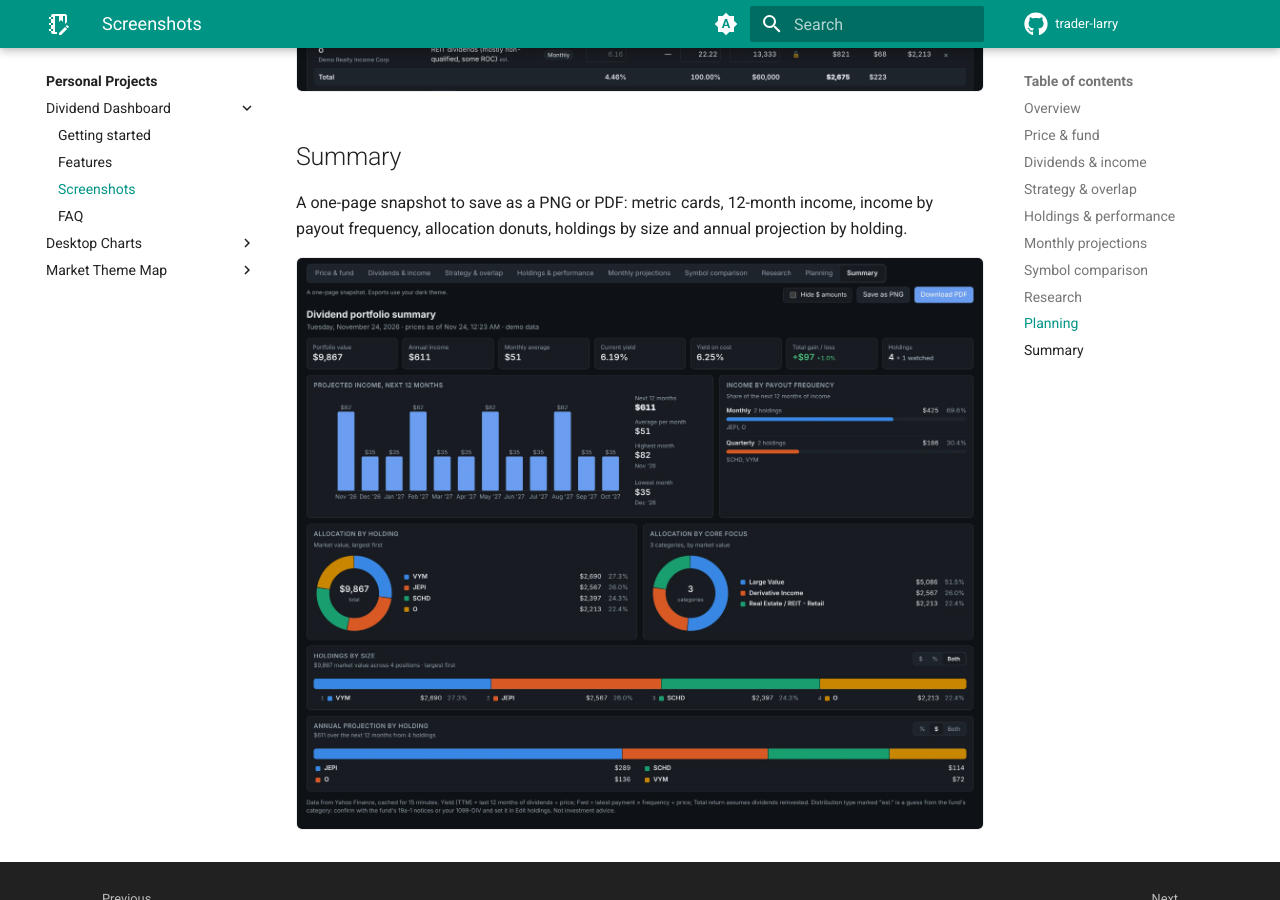
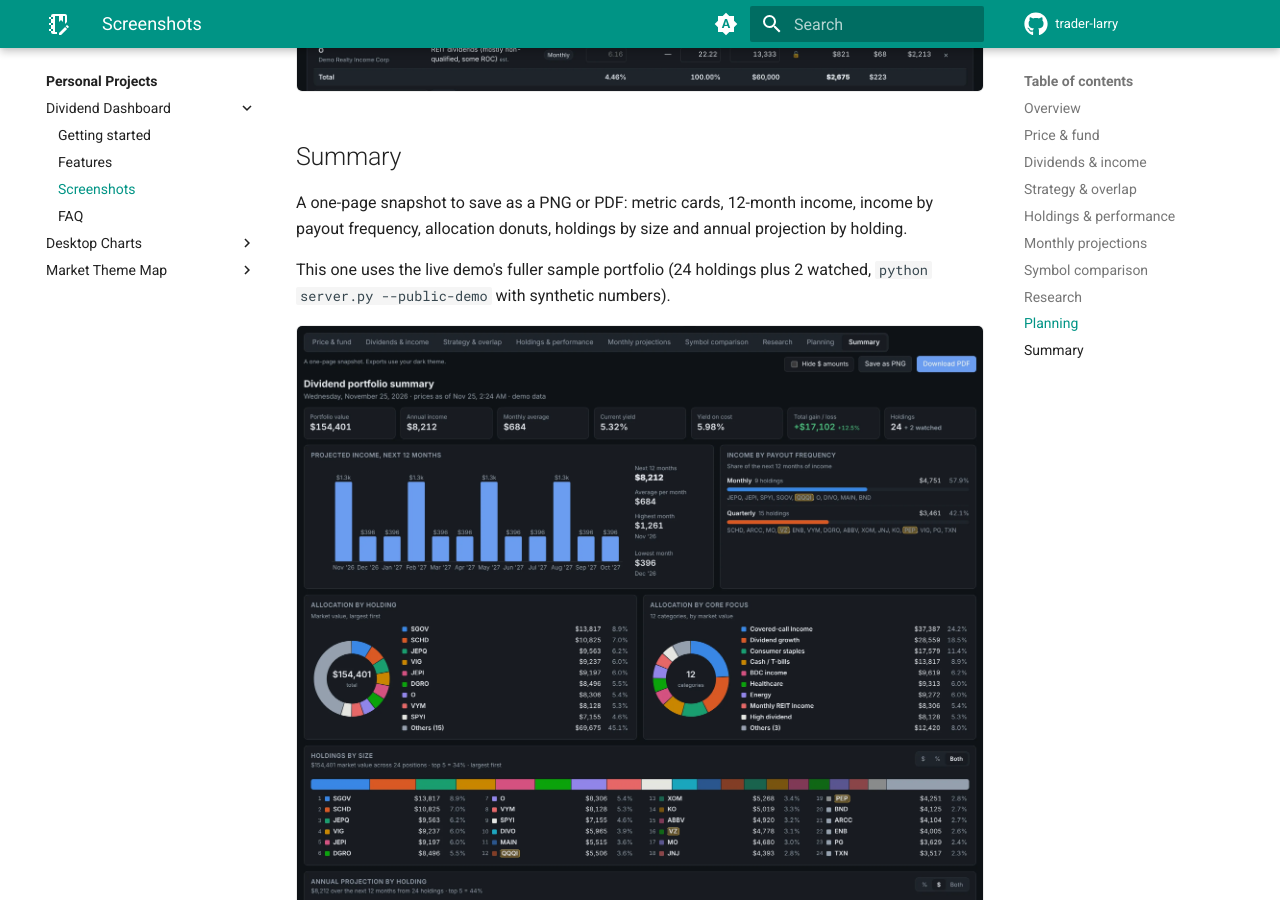
Before and after one commit to trader-larry/trader-larry.github.io, an MkDocs documentation site: the page built from docs/projects/dividend-dashboard/screenshots.md, in a window 1280 px wide and 900 px high, scrolled down 4821 px. Built offline with MkDocs 1.6.1 and Material for MkDocs 9.7.7, drawn with Linux system fonts in a browser that asks for light colours.

Commit message:
Dividend Dashboard: new Summary screenshot with the fuller demo portfolio
Co-Authored-By: Claude Opus 5.5 <noreply@anthropic.com>
Claude-Session: https://claude.ai/code/session_01VvQfTQD14NQ4pdAcJn1EHy

```diff
--- a/docs/projects/dividend-dashboard/screenshots.md
+++ b/docs/projects/dividend-dashboard/screenshots.md
@@ -60,4 +60,6 @@ A what-if plan across two accounts, with income by month compared with your port
 
 A one-page snapshot to save as a PNG or PDF: metric cards, 12-month income, income by payout frequency, allocation donuts, holdings by size and annual projection by holding.
 
+This one uses the live demo's fuller sample portfolio (24 holdings plus 2 watched, `python server.py --public-demo` with synthetic numbers).
+
 ![Summary tab: Metric cards, 12-month income, income by payout frequency, allocation donuts, holdings by size and annual projection by holding](../../assets/images/dividend-dashboard/9-summary.webp){ .screenshot loading=lazy }
```
Also changed, not shown: docs/assets/images/dividend-dashboard/9-summary.webp.
